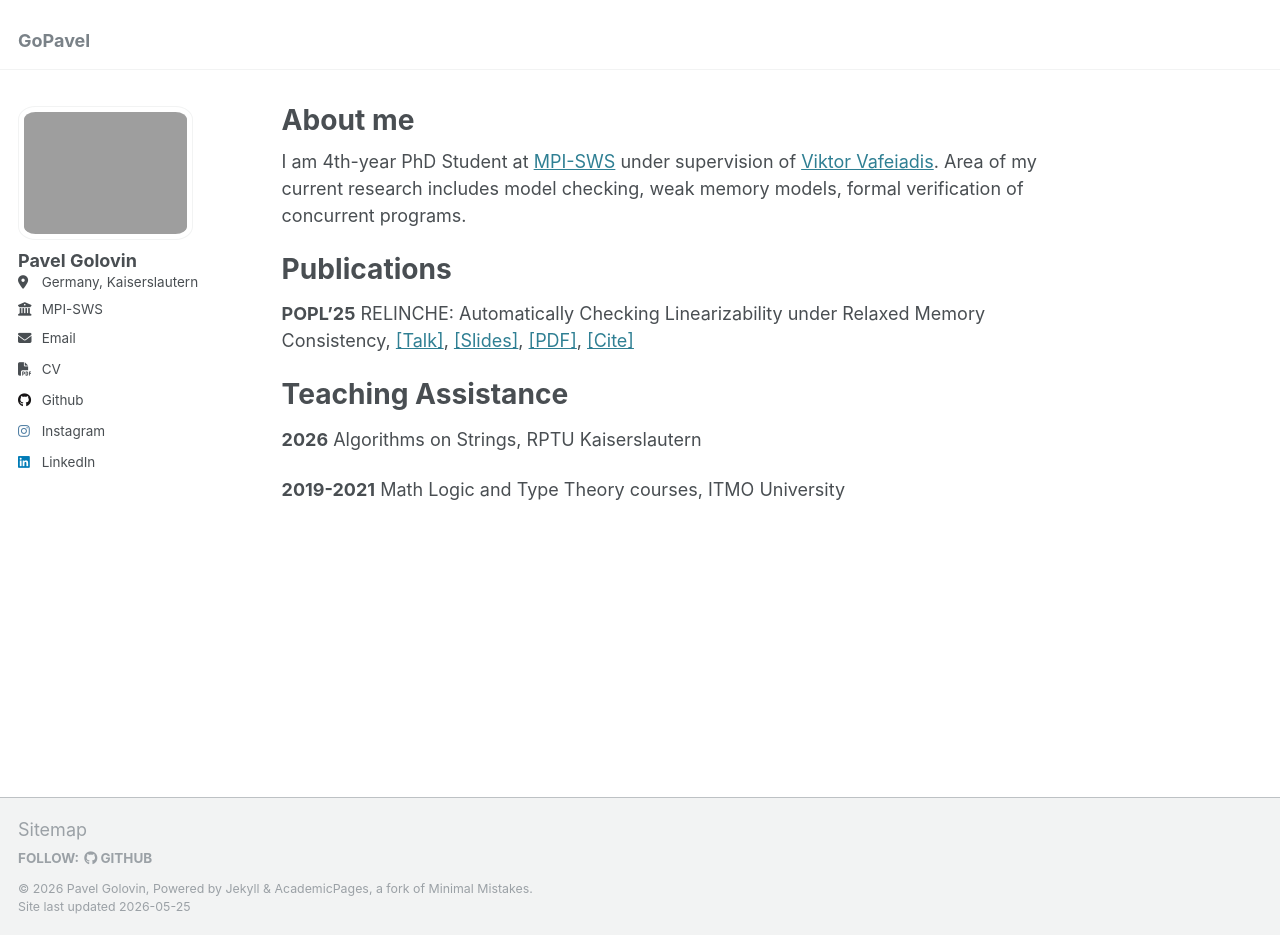
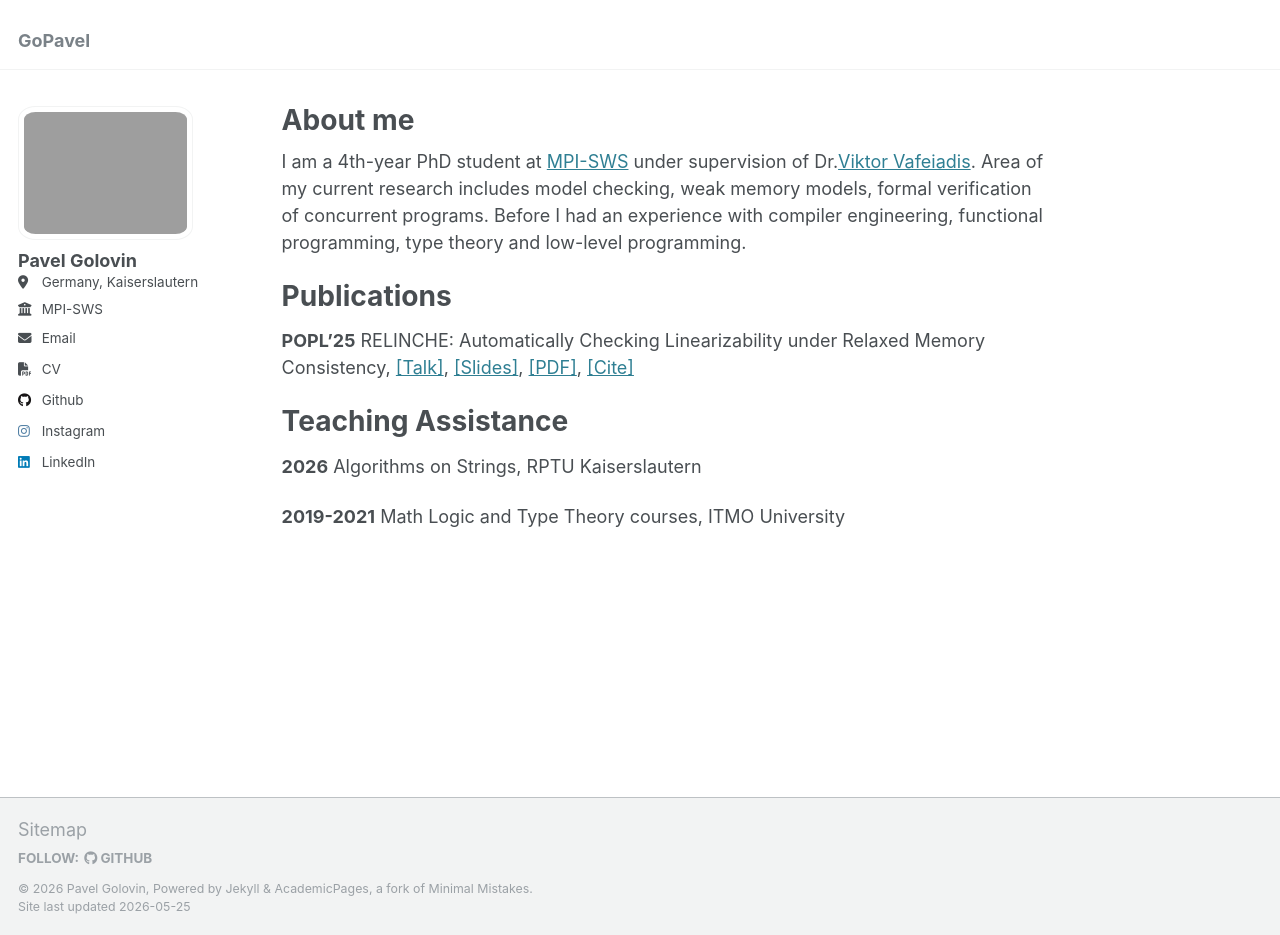
Before and after one commit to GoPavel/GoPavel.github.io, a Jekyll site: the page built from _pages/about.md, in a window 1280 px wide and 935 px high. Built offline with Jekyll 4.4.1, drawn with Linux system fonts in a browser that asks for light colours.

Commit message:
add more about other experince & fix typo

```diff
--- a/_pages/about.md
+++ b/_pages/about.md
@@ -7,7 +7,7 @@ redirect_from:
   - /about.html
 ---
 
-I am 4th-year PhD Student at [MPI-SWS](https://www.mpi-sws.org/) under supervision of [Viktor Vafeiadis](https://people.mpi-sws.org/~viktor/). Area of my current research includes model checking, weak memory models, formal verification of concurrent programs.
+I am a 4th-year PhD student at [MPI-SWS](https://www.mpi-sws.org/) under supervision of Dr.[Viktor Vafeiadis](https://people.mpi-sws.org/~viktor/). Area of my current research includes model checking, weak memory models, formal verification of concurrent programs. Before I had an experience with compiler engineering, functional programming, type theory and low-level programming.
 
 Publications
 ======
```
Also changed, not shown: 1 other file.
